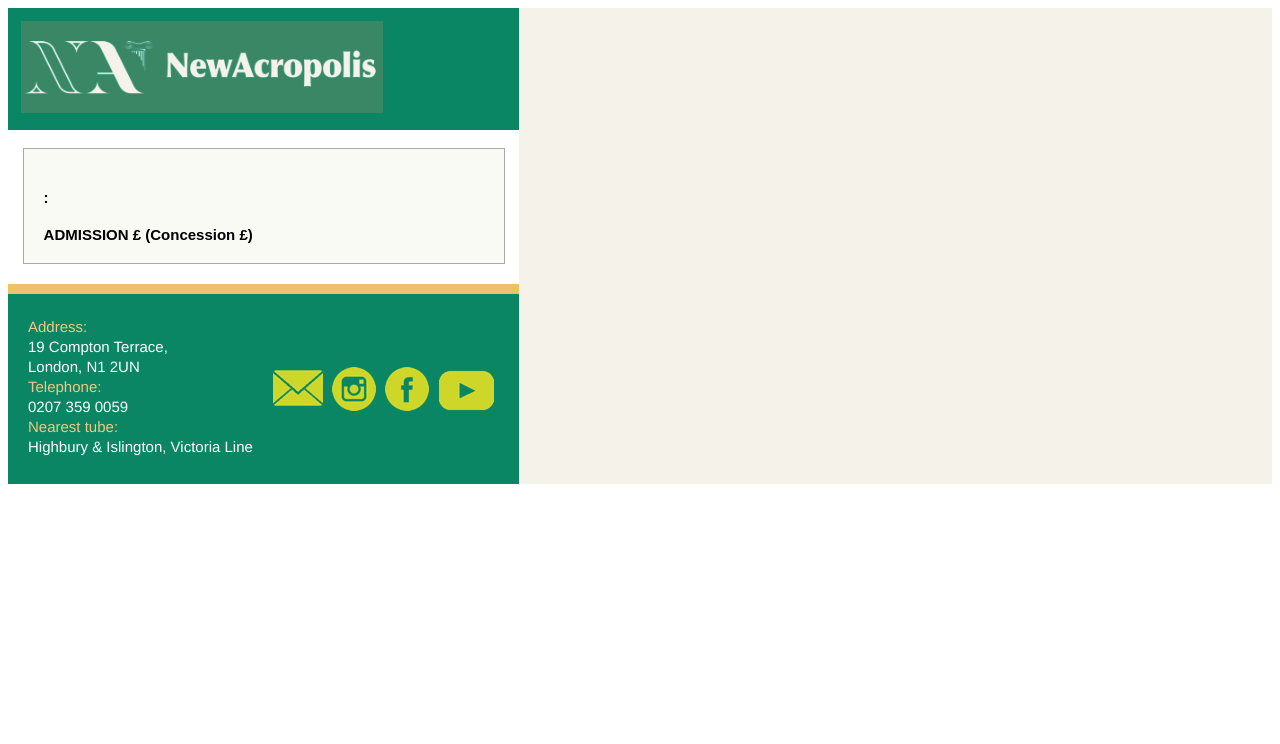
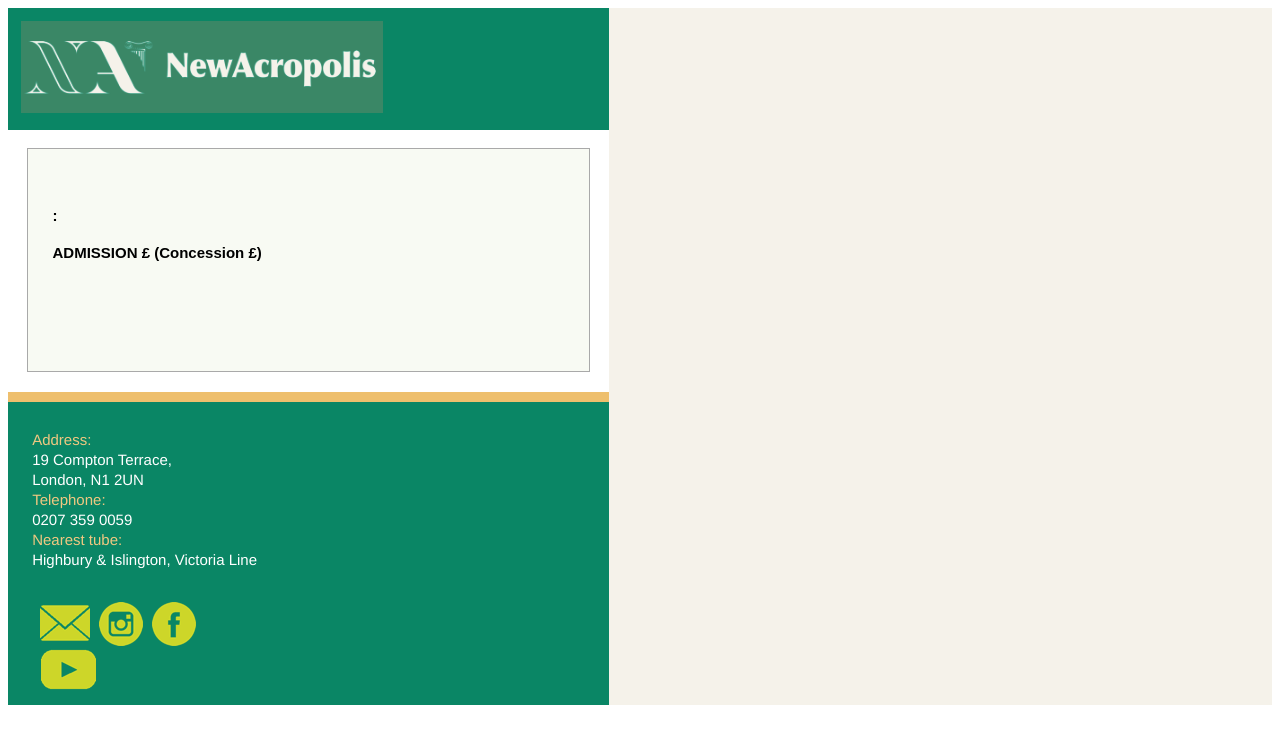
Before and after one commit to newacropolis-uk-website/api, a Flask app: template app/templates/emails/events.html in a window 1280 px wide. Shown: the top 744 px of the page. Run offline with Flask 2, Linux system fonts and the light colour scheme; the template is opened without the code that fills it, so the values that code supplies are empty; parts of the project's set-up code (start-up, migrations or seed data) failed here and were passed over.

Commit message:
Update email templates

```diff
--- a/app/templates/base.html
+++ b/app/templates/base.html
@@ -21,10 +21,6 @@
         }
         .text-right {
             text-align: right !important;
-        }
-        .img-fluid {
-            max-width: 100%;
-            height: auto;
         }
         /* HEADER */
         #header{
--- a/app/templates/components/footer.html
+++ b/app/templates/components/footer.html
@@ -1,7 +1,12 @@
 <div id='footer'>
-    <table width="100%" cellspacing="0" cellpadding="10">
+    <table width="100%" align="center" cellpadding="10" cellspacing="0">
     <tr>
-            <td valign='top'>
+        <td align="center">
+            <div>
+                <table class="msoFix" width="60%" cellpadding="0" cellspacing="0" align="left">
+                <tr>
+                    <td width="15">&nbsp;</td>
+                    <td width="100%" style="padding: 0px;">&nbsp;<br>
                         <div>
                         <p class="yellow_txt">Address:</p>
                         <p>19 Compton Terrace,</p>
@@ -11,8 +16,16 @@
                         <p class="yellow_txt">Nearest tube:</p>
                         <p>Highbury & Islington, Victoria Line</p><br>
                         </div>
+                    <br>&nbsp;<br>&nbsp;
                     </td>
-            <td align='right'>
+                    <td width="15">&nbsp;</td>
+                </tr>
+                </table>
+
+                <table class="msoFix" width="250" cellpadding="0" cellspacing="0" align="left">
+                <tr>
+                    <td width="15">&nbsp;</td>
+                    <td width="290" style="padding: 0px;">&nbsp;<br>
                         <div>
                         <a href="{{FRONTEND_URL}}/send_email" class="footer_icons"><img src='{{API_BASE_URL}}/static/images/email.png'></a>
                         <a href="https://www.instagram.com/newacropolisuk/" class="footer_icons"><img src='{{API_BASE_URL}}/static/images/instagram.png'></a>
@@ -20,6 +33,11 @@
                         <a href="https://www.youtube.com/user/nuevacropolisin/featured" class="footer_icons"><img src='{{API_BASE_URL}}/static/images/youtube.png'></a>
                         </div>
                     </td>
+                    <td width="15">&nbsp;</td>
                 </tr>
                 </table>
             </div>
+        </td>
+    </tr>
+    </table>
+</div>
--- a/app/templates/emails/events.html
+++ b/app/templates/emails/events.html
@@ -15,7 +15,6 @@
         }
         #event_image {
             box-shadow:0px 0px 10px gray;
-            min-width: 200px;
         }
     </style>
 {% endblock %}
@@ -27,9 +26,14 @@
         {{ event_dates }}
     </h3>
     <div class='event_box'>
-        <table width="100%" cellspacing="0" cellpadding="10">
+        <table width="100%" align="center" cellpadding="10" cellspacing="0">
         <tr>
-                <td valign='top'>
+            <td align="center">
+                <div>
+                    <table class="msoFix" width="60%" cellpadding="0" cellspacing="0" align="left">
+                    <tr>
+                        <td width="15">&nbsp;</td>
+                        <td width="100%" style="padding: 0px;">&nbsp;<br>
                             <div class='event_text'>
                                 <h4>{{ event.event_type.event_type|upper }}: {{ event.title|safe }}</h4>
                                 <div>{{ description|safe }}</div>
@@ -37,9 +41,23 @@
                                 <div class='font-weight-bold mt-2'>ADMISSION &pound;{{ event.fee }} (Concession &pound;{{ event.conc_fee }})</div>
                                 {{details|safe}}
                             </div>
+
+                        <br>&nbsp;<br>&nbsp;
                         </td>
-                <td>
+                        <td width="15">&nbsp;</td>
+                    </tr>
+                    </table>
+
+                    <table class="msoFix" width="320" cellpadding="0" cellspacing="0" align="left">
+                    <tr>
+                        <td width="15">&nbsp;</td>
+                        <td width="290" style="padding: 0px;">&nbsp;<br>
                         <img id='event_image' src='{{IMAGES_URL}}{{event.image_filename}}' class='img-fluid'>
+                        </td>
+                        <td width="15">&nbsp;</td>
+                    </tr>
+                    </table>
+                </div>
             </td>
         </tr>
         </table>
```
Lines whose indentation alone changed are shown as unchanged.
